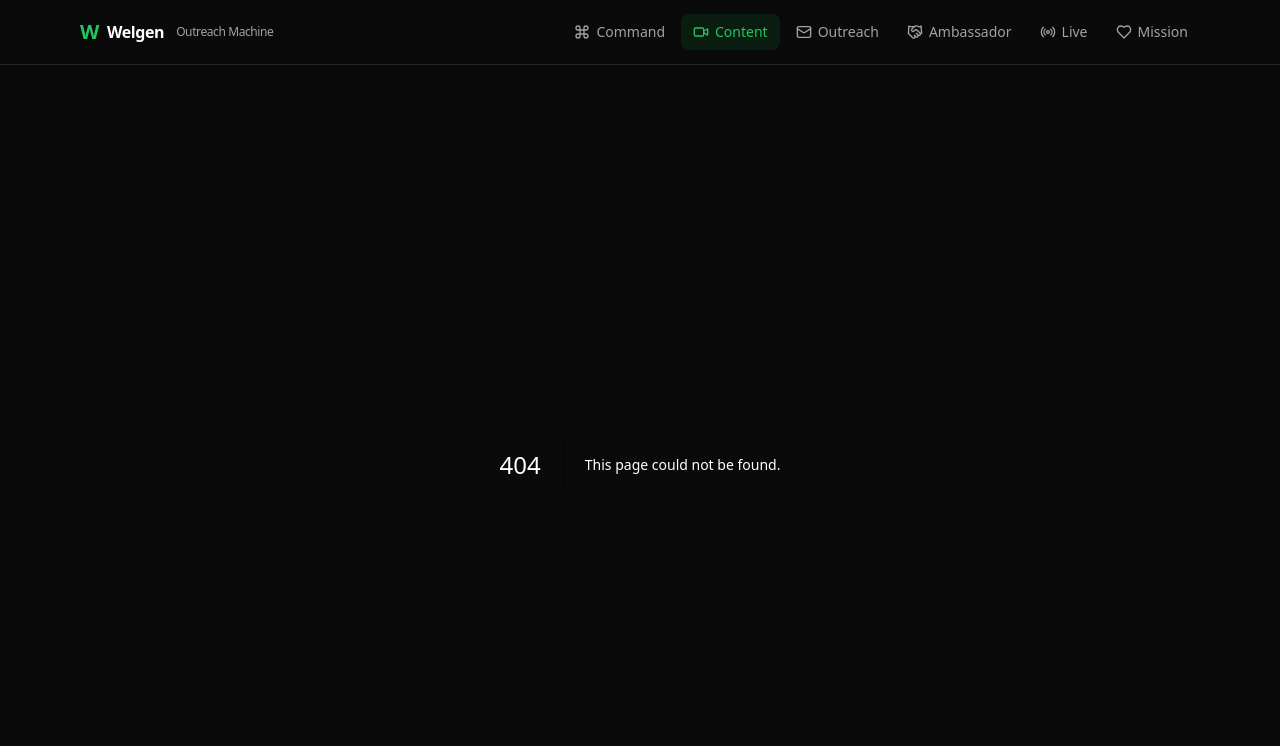
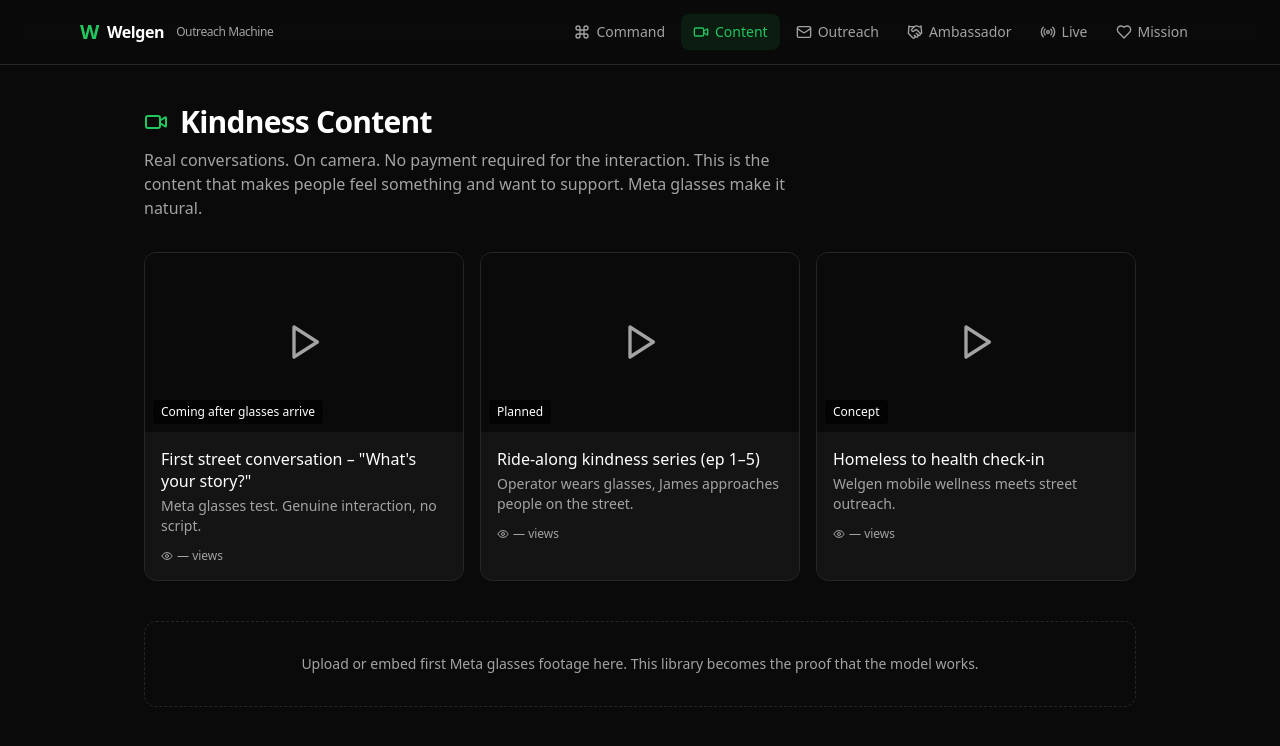
Before and after one commit to mcclusterishere/Welgen, a Next.js app: page /content in a window 1280 px wide. Before the commit this address had no page. Shown: the top 746 px of the page. Built offline with nearby package versions, Linux system fonts and the light colour scheme.

Commit message:
Add Content / Kindness library page

```diff
--- /dev/null
+++ b/app/content/page.tsx
@@ -0,0 +1,74 @@
+import { Video, Play, Eye } from "lucide-react";
+
+const placeholderContent = [
+  {
+    id: 1,
+    title: "First street conversation – \"What's your story?\"",
+    description: "Meta glasses test. Genuine interaction, no script.",
+    status: "Coming after glasses arrive",
+    views: "—",
+  },
+  {
+    id: 2,
+    title: "Ride-along kindness series (ep 1–5)",
+    description: "Operator wears glasses, James approaches people on the street.",
+    status: "Planned",
+    views: "—",
+  },
+  {
+    id: 3,
+    title: "Homeless to health check-in",
+    description: "Welgen mobile wellness meets street outreach.",
+    status: "Concept",
+    views: "—",
+  },
+];
+
+export default function ContentPage() {
+  return (
+    <div className="mx-auto max-w-5xl px-4 py-10">
+      <div className="mb-8">
+        <h1 className="text-3xl font-bold tracking-tight flex items-center gap-3">
+          <Video className="text-accent" />
+          Kindness Content
+        </h1>
+        <p className="mt-2 text-muted max-w-2xl">
+          Real conversations. On camera. No payment required for the interaction.
+          This is the content that makes people feel something and want to support.
+          Meta glasses make it natural.
+        </p>
+      </div>
+
+      <div className="grid gap-4 md:grid-cols-2 lg:grid-cols-3">
+        {placeholderContent.map((item) => (
+          <div
+            key={item.id}
+            className="rounded-xl border border-border bg-surface overflow-hidden group"
+          >
+            <div className="aspect-video bg-background flex items-center justify-center relative">
+              <Play className="text-muted group-hover:text-accent transition" size={40} />
+              <div className="absolute bottom-2 left-2 text-xs bg-black/70 px-2 py-1 rounded">
+                {item.status}
+              </div>
+            </div>
+            <div className="p-4">
+              <h3 className="font-medium leading-snug">{item.title}</h3>
+              <p className="text-sm text-muted mt-1">{item.description}</p>
+              <div className="mt-3 flex items-center gap-1 text-xs text-muted">
+                <Eye size={12} />
+                {item.views} views
+              </div>
+            </div>
+          </div>
+        ))}
+      </div>
+
+      <div className="mt-10 rounded-xl border border-dashed border-border p-8 text-center">
+        <p className="text-muted text-sm">
+          Upload or embed first Meta glasses footage here.
+          This library becomes the proof that the model works.
+        </p>
+      </div>
+    </div>
+  );
+}
```
